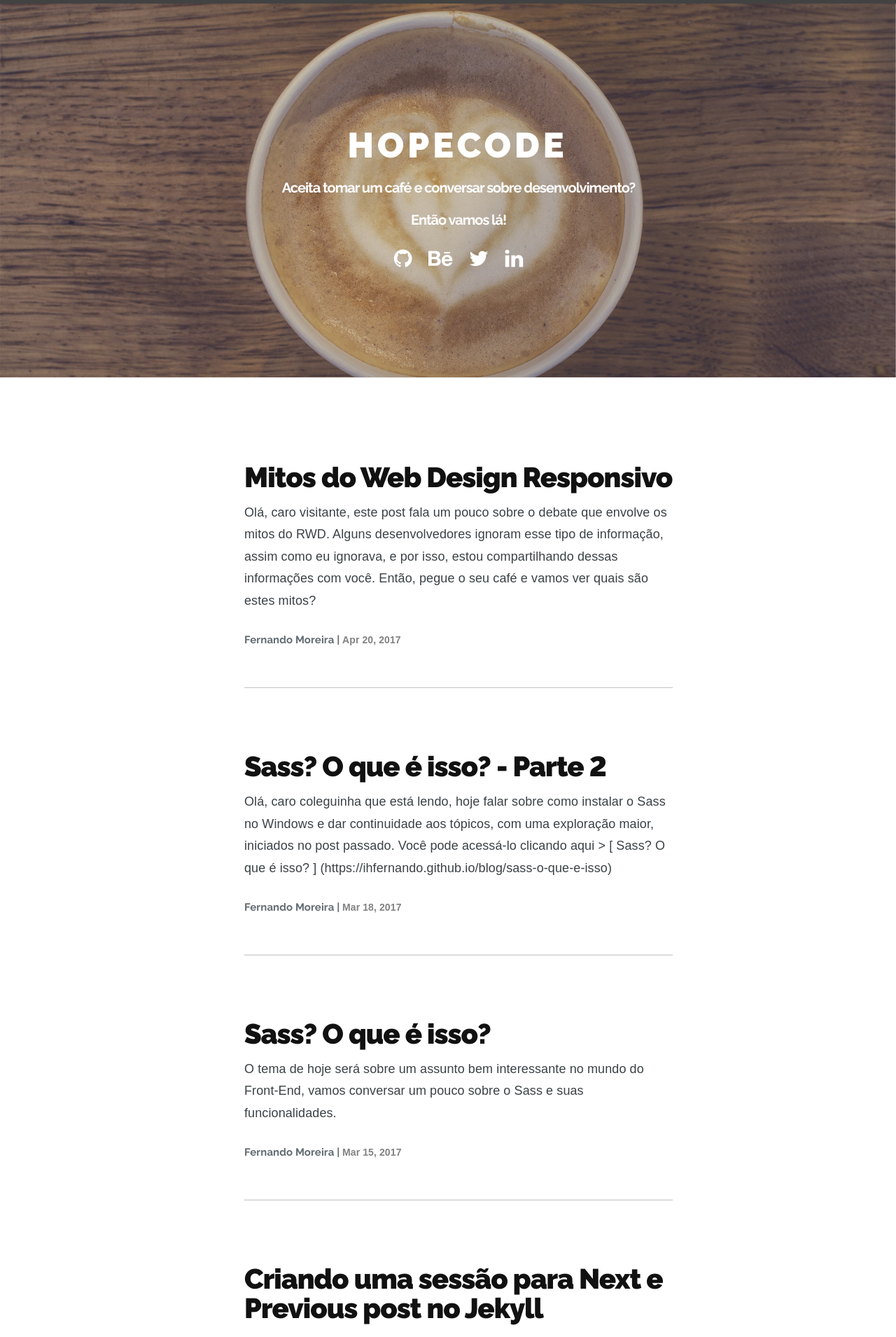
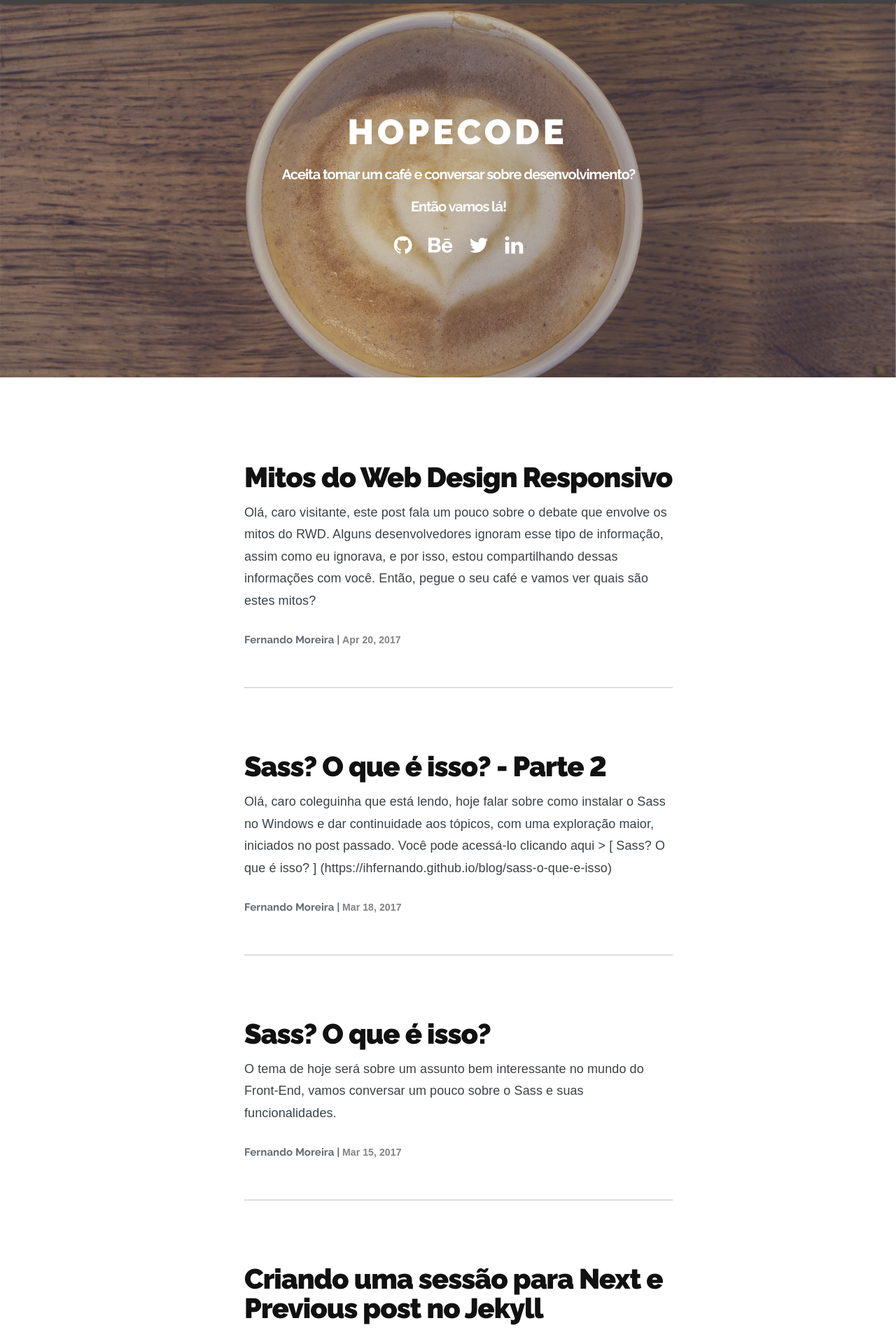
Before and after one commit to ihFernando/blog, a Jekyll site: the page built from index.html, in a window 1280 px wide. Shown: the top 1910 px of the page at 70% size. Built offline with Jekyll 4.4.1, drawn with Linux system fonts in a browser that asks for light colours; some web fonts are replaced; the list of posts is cut into pages by our own code.

Commit message:
rm css-inline

```diff
--- a/_includes/header.html
+++ b/_includes/header.html
@@ -14,7 +14,7 @@
             </ul>
       </div-->
 
-      <div class="wrapper col-12 " style="padding-top: 8%;padding-bottom: 5%;">
+      <div class="wrapper col-12 ">
 
             <h1 class="text-center text-uppercase"><a href="{{ site.url }}"> {{ site.name}} </a></h1>
             <h2><strong>Aceita tomar um café e conversar sobre desenvolvimento? <br><br> Então vamos lá!</strong></h2>
```
